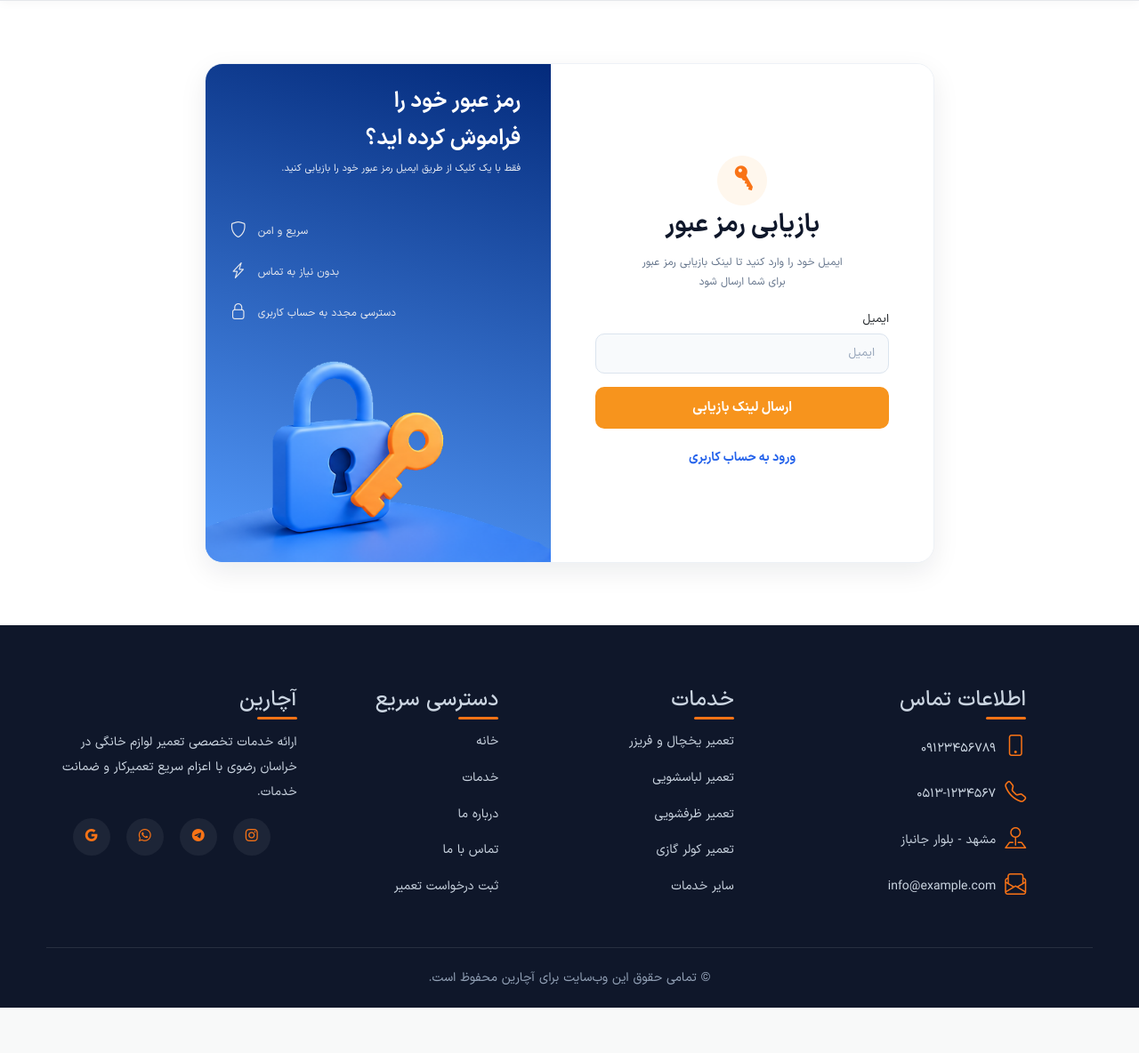
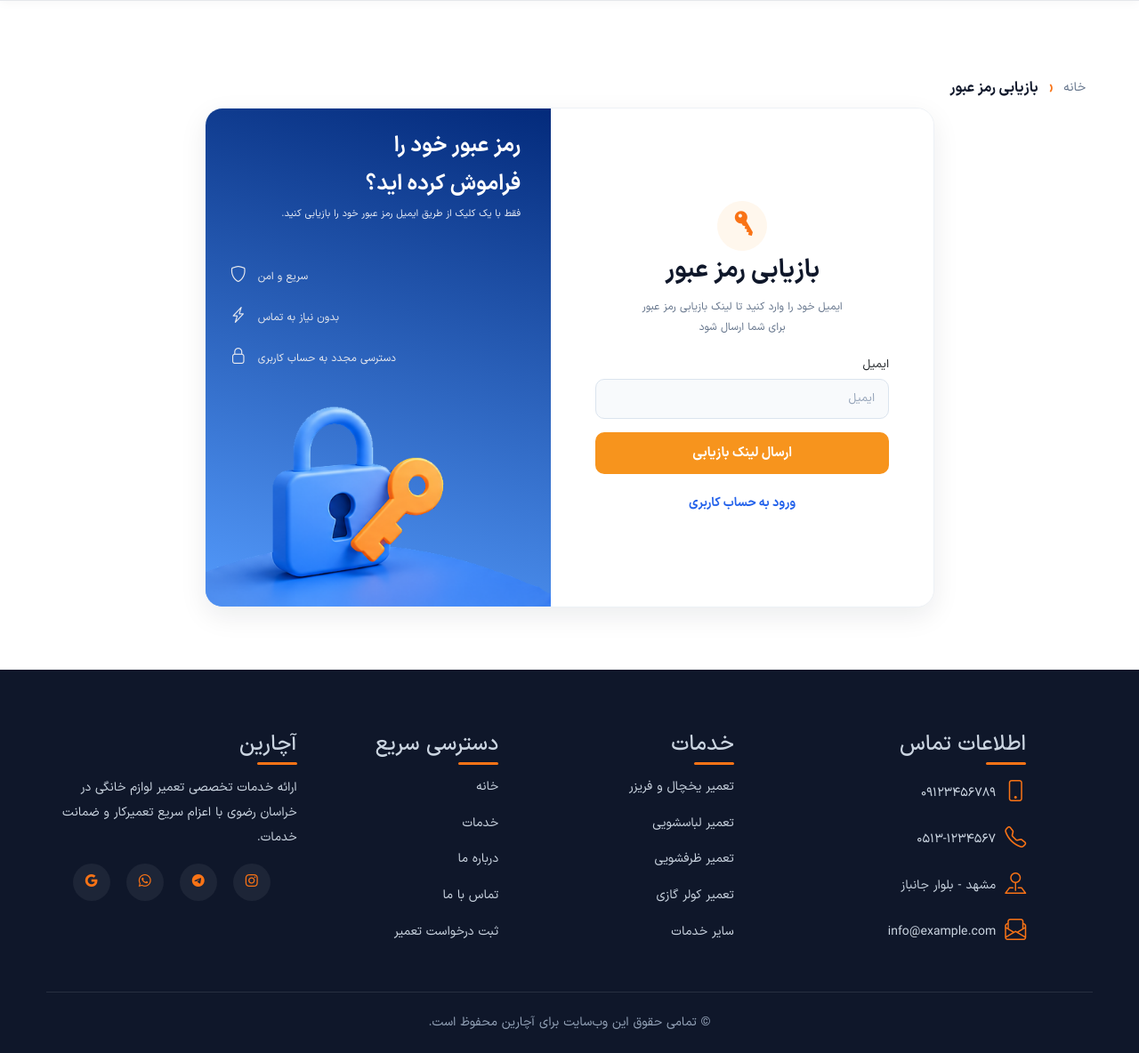
Before and after one commit to Fs310/acharin, a Django app: page /accounts/password_reset/ in a window 1280 px wide. Shown: the part 82-1266 px from the top of the page at 89% size. Before the commit the page ends 1215 px from the top, so only its background shows below. Run offline with Django 5.2, Linux system fonts and the light colour scheme; some libraries are stand-ins or nearby versions.

Commit message:
Add breadcrumb to password reset page

```diff
--- a/accounts/templates/accounts/password_reset_form.html
+++ b/accounts/templates/accounts/password_reset_form.html
@@ -3,6 +3,11 @@
 
 {% block body %}
 <section class="repass-section">
+    <div class="site-breadcrumb auth-breadcrumb">
+        <a href="{% url 'home:homes' %}">خانه</a>
+        <span aria-current="page">بازیابی رمز عبور</span>
+    </div>
+
     <div class="repass-container">
         <div class="repass-form-box">
             <div class="feature-icon">
```
